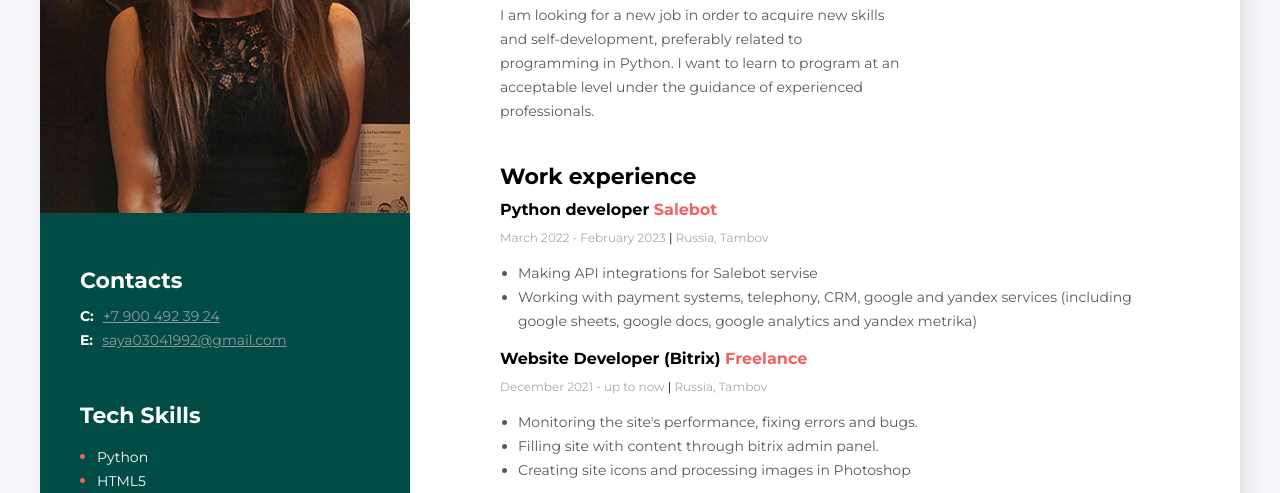
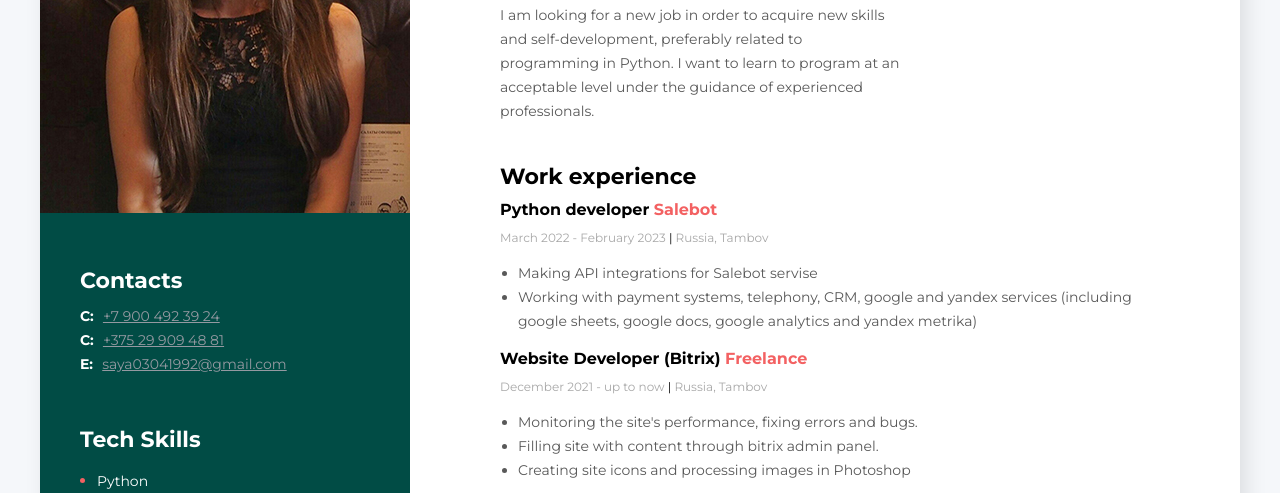
Before and after one commit to HaoGoldsmith/my-resume, a plain HTML site: page index.html in a window 1280 px wide. Shown: the part 276-769 px from the top of the page. Drawn offline with Linux system fonts and the light colour scheme.

Commit message:
Update index.html

```diff
--- a/index.html
+++ b/index.html
@@ -144,7 +144,12 @@
                 <h3 class="sidebar_title">Contacts</h3>
                 <div>
                     <span class="contacts_section_type">C:</span>
-                    <a href="tel:+77777777777" class="contacts_section_link">+7 900 492 39 24</a>
+                    <a href="tel:+79004923924" class="contacts_section_link">+7 900 492 39 24</a>
+
+                </div>
+                <div>
+                    <span class="contacts_section_type">C:</span>
+                    <a href="tel:+375299094881" class="contacts_section_link">+375 29 909 48 81</a>
 
                 </div>
                 <div>
```
